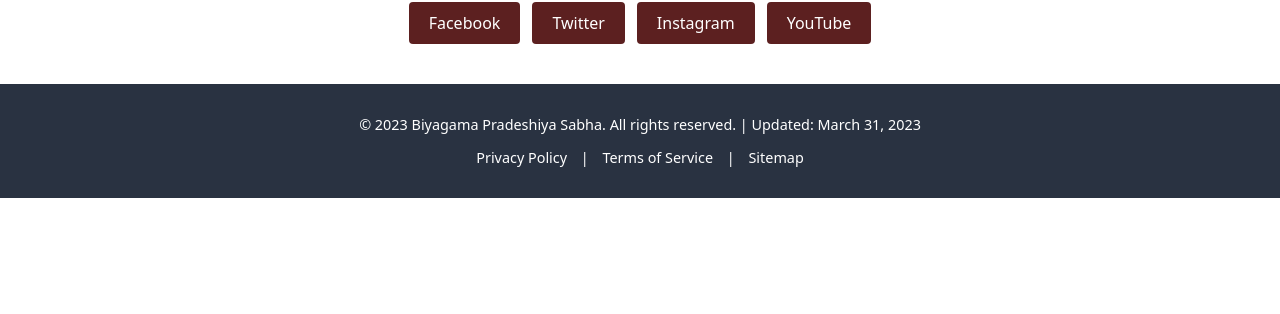
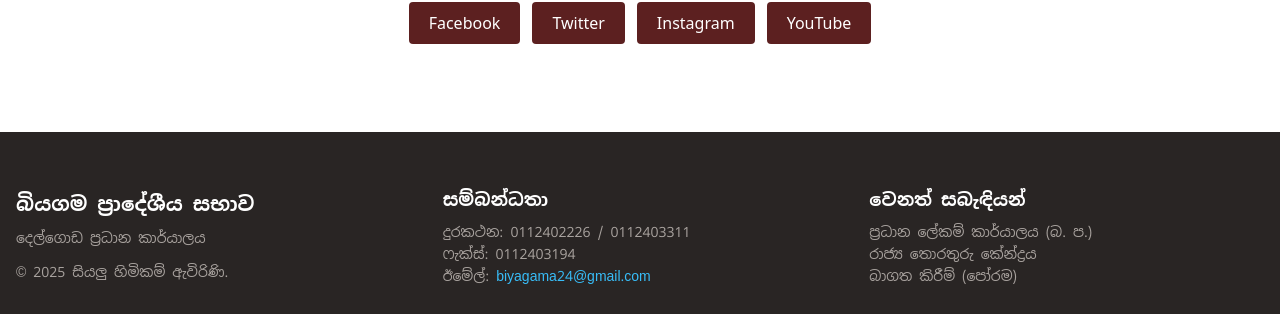
Before and after one commit to damithkawshan/biyagama-web, a React (Create React App) app: page /contact in a window 1280 px wide. Shown: the part 1622-1936 px from the top of the page. Before the commit the page ends 1820 px from the top, so only its background shows below. Built offline with nearby package versions, Linux system fonts and the light colour scheme.

Commit message:
feat: Add Footer component with styles and content

```diff
--- a/src/App.tsx
+++ b/src/App.tsx
@@ -5,6 +5,7 @@ import Leadership from "./pages/Leadership";
 import SecretaryMessage from "./pages/SecretaryMessage";
 import WasteManagement from "./pages/WasteManagement";
 import Contact from "./pages/Contact";
+import Footer from "./components/Footer";
 import { Link } from "react-router-dom";
 import "./App.css";
 
@@ -94,7 +95,7 @@ function App(): JSX.Element {
           <li><Link to="/leadership">OUR TEAM</Link></li>
           <li><Link to="/town-map">TOWN MAP</Link></li>
           <li><Link to="/">OUR SERVICES</Link></li>
-          {/* <li><Link to="/about">OUR TOWN</Link></li> */}
+          <li><Link to="/products">SERVICES</Link></li>
           <li><Link to="/news">NEWSROOM</Link></li>
           <li><Link to="/waste">SUSTAINABLE TOWN</Link></li>
           <li><Link to="/contact">CONTACT US</Link></li>
@@ -114,20 +115,7 @@ function App(): JSX.Element {
         <Route path="/contact" element={<Contact />} />
       </Routes>
 
-      <footer className="site-footer">
-        <p>
-          &copy; {new Date().getFullYear()} Biyagama Pradeshiya Sabha. All rights
-          reserved. | Updated: {new Date().toLocaleDateString(undefined, {
-            year: "numeric",
-            month: "long",
-            day: "numeric",
-          })}
-        </p>
-        <p className="footer-links">
-          <a href="#privacy">Privacy Policy</a> | <a href="#terms">Terms of Service</a> |
-          <a href="#sitemap"> Sitemap</a>
-        </p>
-      </footer>
+      <Footer />
     </Router>
   );
 }
--- /dev/null
+++ b/src/components/Footer.css
@@ -0,0 +1,90 @@
+@import url('https://fonts.googleapis.com/css2?family=Noto+Sans+Sinhala:wght@400;700&display=swap');
+
+/* Footer Styles */
+.products-footer {
+  font-family: 'Noto Sans Sinhala', sans-serif;
+  background-color: #292524; /* stone-800 */
+  color: #a8a29e; /* stone-400 */
+  margin-top: 3rem;
+}
+
+.footer-container {
+  max-width: 1280px;
+  margin: 0 auto;
+  padding: 2rem 1rem;
+}
+
+.footer-grid {
+  display: grid;
+  grid-template-columns: 1fr;
+  gap: 2rem;
+}
+
+@media (min-width: 768px) {
+  .footer-grid {
+    grid-template-columns: repeat(3, 1fr);
+  }
+}
+
+.footer-section {
+  display: flex;
+  flex-direction: column;
+}
+
+.footer-title {
+  font-size: 1.25rem;
+  font-weight: bold;
+  color: white;
+  margin-bottom: 0.75rem;
+}
+
+.footer-text {
+  font-size: 0.875rem;
+  margin: 0;
+}
+
+.footer-copyright {
+  font-size: 0.875rem;
+  margin-top: 1rem;
+  margin-bottom: 0;
+}
+
+.footer-section-title {
+  font-size: 1.125rem;
+  font-weight: 600;
+  color: white;
+  margin-bottom: 0.75rem;
+}
+
+.footer-contact-list,
+.footer-links-list {
+  display: flex;
+  flex-direction: column;
+  gap: 0.25rem;
+  font-size: 0.875rem;
+  list-style: none;
+  padding: 0;
+  margin: 0;
+}
+
+.footer-label {
+  font-weight: 500;
+}
+
+.footer-link {
+  color: #38bdf8; /* sky-400 */
+  transition: color 0.2s;
+  text-decoration: none;
+}
+
+.footer-link:hover {
+  color: #7dd3fc; /* sky-300 */
+}
+
+.footer-links-list .footer-link {
+  color: #a8a29e; /* stone-400 */
+}
+
+.footer-links-list .footer-link:hover {
+  color: white;
+}
--- /dev/null
+++ b/src/components/Footer.tsx
@@ -0,0 +1,41 @@
+import React from 'react';
+import './Footer.css';
+
+const Footer: React.FC = () => {
+  return (
+    <footer className="products-footer">
+      <div className="footer-container">
+        <div className="footer-grid">
+          <div className="footer-section">
+            <h4 className="footer-title">බියගම ප්‍රාදේශීය සභාව</h4>
+            <p className="footer-text">දෙල්ගොඩ ප්‍රධාන කාර්යාලය</p>
+            <p className="footer-copyright">&copy; 2025 සියලු හිමිකම් ඇවිරිණි.</p>
+          </div>
+          <div className="footer-section">
+            <h4 className="footer-section-title">සම්බන්ධතා</h4>
+            <ul className="footer-contact-list">
+              <li><span className="footer-label">දුරකථන:</span> 0112402226 / 0112403311</li>
+              <li><span className="footer-label">ෆැක්ස්:</span> 0112403194</li>
+              <li>
+                <span className="footer-label">ඊමේල්:</span>{' '}
+                <a href="mailto:biyagama24@gmail.com" className="footer-link">
+                  biyagama24@gmail.com
+                </a>
+              </li>
+            </ul>
+          </div>
+          <div className="footer-section">
+            <h4 className="footer-section-title">වෙනත් සබැඳියන්</h4>
+            <ul className="footer-links-list">
+              <li><a href="#" className="footer-link">ප්‍රධාන ලේකම් කාර්යාලය (බ. ප.)</a></li>
+              <li><a href="#" className="footer-link">රාජ්‍ය තොරතුරු කේන්ද්‍රය</a></li>
+              <li><a href="#" className="footer-link">බාගත කිරීම් (පෝරම)</a></li>
+            </ul>
+          </div>
+        </div>
+      </div>
+    </footer>
+  );
+};
+
+export default Footer;
```
